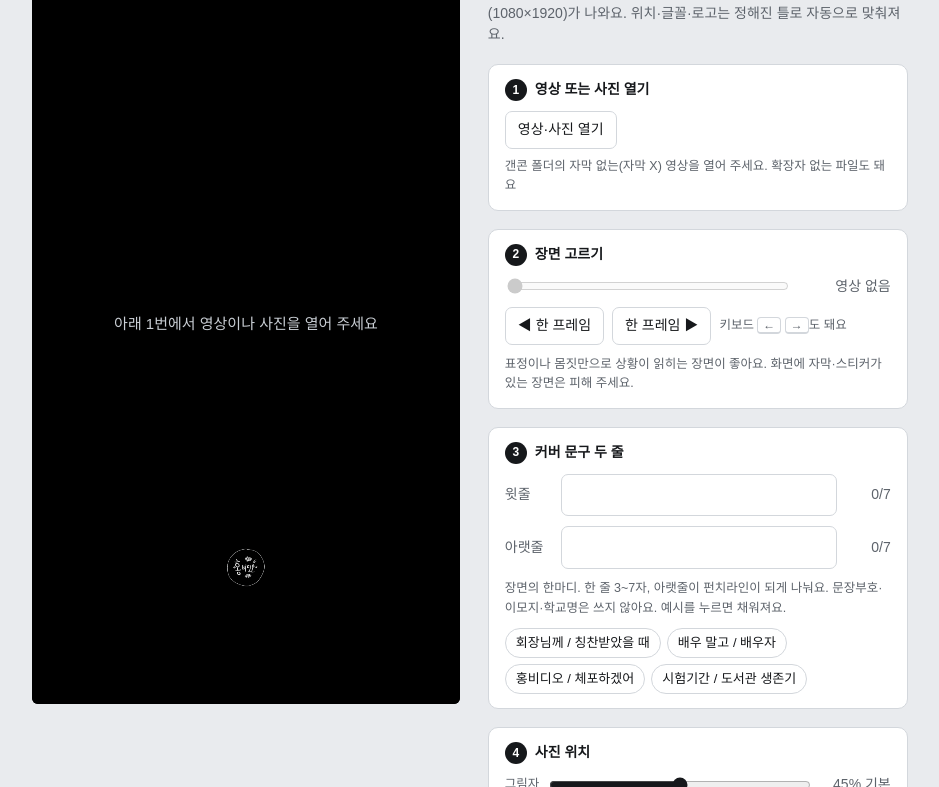
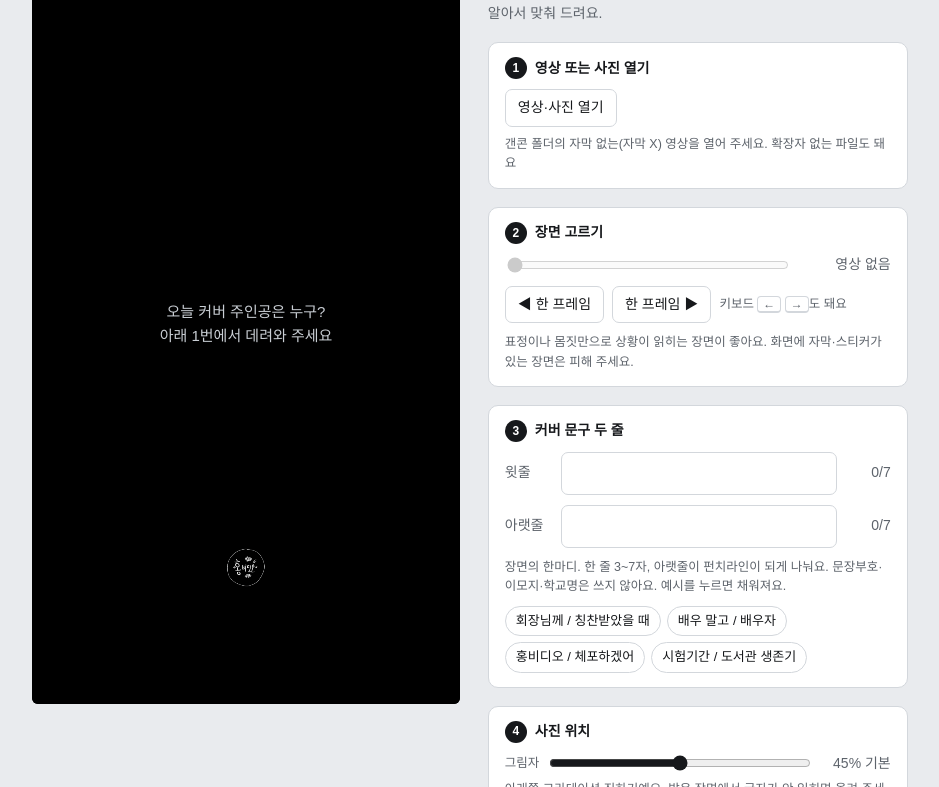
Before and after one commit to kukhyoun-max/hong-cover, a plain HTML site: page index.html in a window 1280 px wide. Shown: the part 84-871 px from the top of the page, without its empty margins (170-1109 px from the left). Drawn offline with Linux system fonts and the light colour scheme; a web font is replaced by a local one.

Commit message:
상단 문구를 홍비디오 말투로(빈 화면·소개)
Co-Authored-By: Claude Opus 5.5 <noreply@anthropic.com>

```diff
--- a/index.html
+++ b/index.html
@@ -39,7 +39,7 @@ body { background: var(--paper); color: var(--ink); font-family: var(--ui); font
   border-radius: 6px; overflow: hidden; background: #000; cursor: grab; touch-action: none; user-select: none; }
 .stage.drag { cursor: grabbing; }
 .stage canvas { position: absolute; inset: 0; width: 100%; height: 100%; display: block; }
-.stage .empty { position: absolute; inset: 0; display: grid; place-items: center; color: #c9ced4; text-align: center; padding: 24px; font-size: 15px; }
+.stage .empty { position: absolute; inset: 0; display: grid; place-items: center; word-break: keep-all; line-height: 1.6; color: #c9ced4; text-align: center; padding: 24px; font-size: 15px; }
 .stage.drop { outline: 3px solid var(--mark); outline-offset: -3px; }
 /* 불러오는 중: 미리보기 전체를 덮는 막 + 도는 고리, 장면 찾는 중: 위쪽 작은 칩 */
 .loading { position: fixed; inset: 0; z-index: 50; padding-top: max(20px, env(safe-area-inset-top, 0px)); padding-bottom: max(20px, env(safe-area-inset-bottom, 0px)); display: flex; flex-direction: column; align-items: center; justify-content: center; gap: 14px;
@@ -118,7 +118,7 @@ kbd { font: inherit; font-size: 12px; border: 1px solid var(--line); border-bott
   <div class="stage" id="stage" aria-label="커버 미리보기. 끌어서 사진 위치를 옮겨요">
     <canvas id="out" width="1080" height="1920"></canvas>
     <canvas id="guide" width="1080" height="1920"></canvas>
-    <div class="empty" id="empty">아래 1번에서 영상이나 사진을 열어 주세요</div>
+    <div class="empty" id="empty">오늘 커버 주인공은 누구?<br>아래 1번에서 데려와 주세요</div>
     <div class="loading" id="loading" hidden role="status" aria-live="polite"><img class="logo-spin" src="logos/hong.png" alt=""><div id="loadMsg">영상 불러오고 있어요</div><div class="sub" id="loadTime"></div><div class="sub" id="loadSub"></div><div class="bar" id="loadBar" hidden><i id="loadBarIn"></i></div><button type="button" class="skip" id="loadSkip" hidden>그냥 제가 고를게요</button></div>
     <div class="seeking" id="seeking" hidden><img class="logo-spin" src="logos/hong.png" alt="">장면 찾고 있어요</div>
   </div>
@@ -127,7 +127,7 @@ kbd { font: inherit; font-size: 12px; border: 1px solid var(--line); border-bott
   <div class="panel">
     <div>
       <h1>홍비디오 커버 만들기</h1>
-      <p class="intro">영상에서 장면을 고르고 두 줄을 적으면 홍비디오 릴스 커버(1080×1920)가 나와요. 위치·글꼴·로고는 정해진 틀로 자동으로 맞춰져요.</p>
+      <p class="intro">장면 하나 고르고 두 줄만 적으면 홍비디오 커버 완성! 글꼴·위치·로고는 알아서 맞춰 드려요.</p>
     </div>
 
     <section class="step">
```
